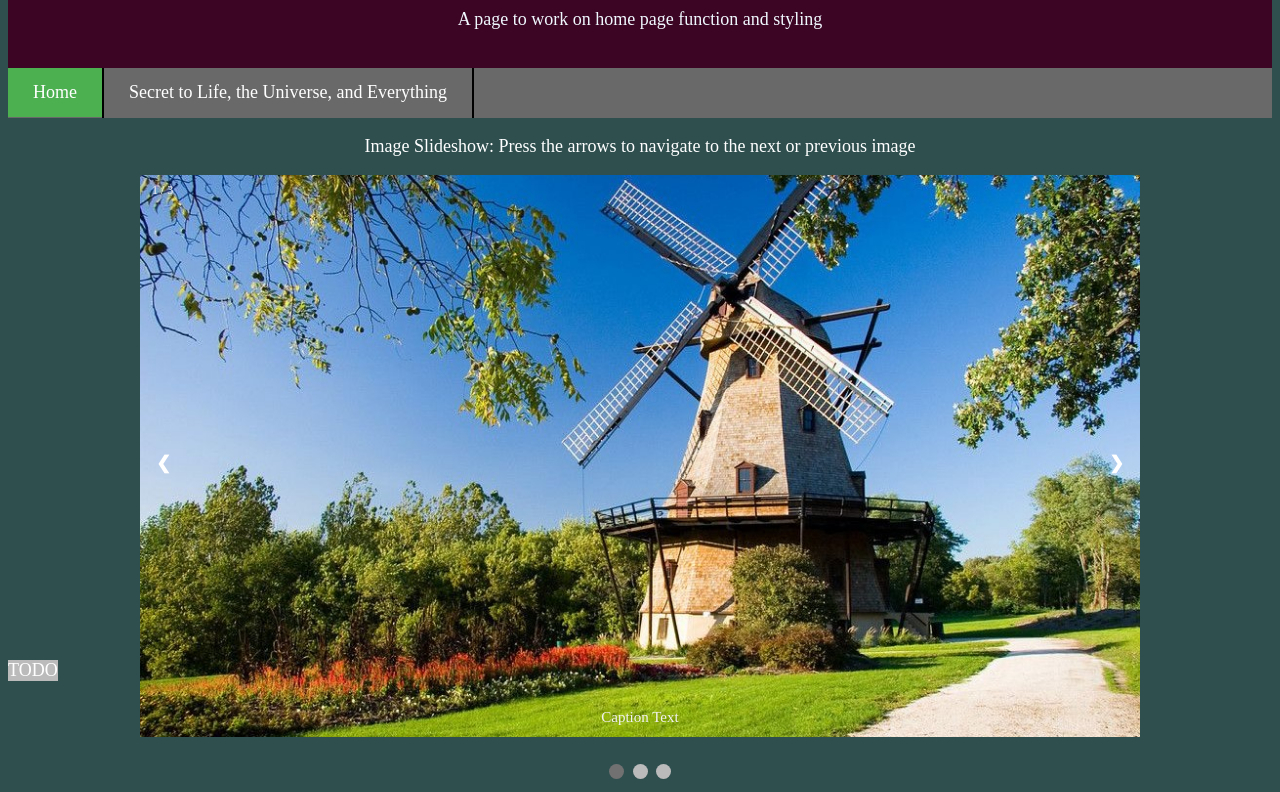
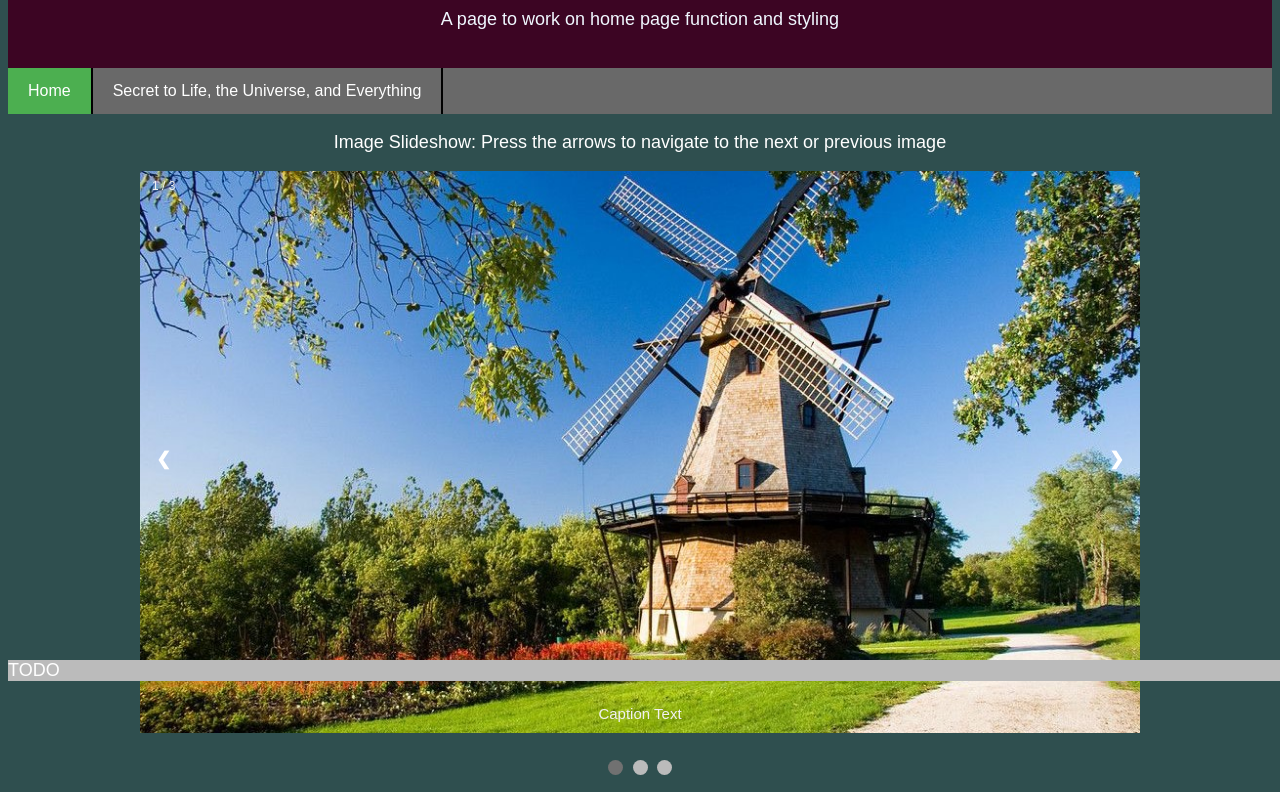
Before and after one commit to mghoskins/webWork, a plain HTML site: page practice2/homepage.html in a window 1280 px wide. Shown: the part 109-901 px from the top of the page. Drawn offline with Linux system fonts and the light colour scheme.

Commit message:
stylizing more

```diff
--- a/practice2/css/main.css
+++ b/practice2/css/main.css
@@ -3,6 +3,7 @@ html {
     color: white;
     font-size: large;
     line-height: normal;
+    font-family: Arial, Helvetica, sans-serif;
 }
 
 /* Primary header for Home Page */
@@ -58,6 +59,7 @@ div.bottomFixed {
     position: fixed;
     bottom: 10px;
     background: #bbbbbb;
+    width: 100%;
 }
 
 /* ==========================================================================
@@ -68,6 +70,7 @@ div.bottomFixed {
 .navbar {
     overflow: hidden;
     background-color: dimgray;
+    font-size: medium;
 }
 
 /* Options stylization */
@@ -76,7 +79,7 @@ div.bottomFixed {
     display: block;
     color: white;
     text-align: center;
-    padding: 14px 25px;
+    padding: 14px 20px;
     text-decoration: none;
 }
 
@@ -86,7 +89,7 @@ div.bottomFixed {
     display: block;
     color: black;
     text-align: center;
-    padding: 25px 1px;
+    padding: 23px 1px;
     background: black;
 }
 
@@ -98,7 +101,8 @@ div.bottomFixed {
 
 /* On hover, add a black background color with a little bit see-through */
 .navbar a:hover {
-    background-color: rgba(0,0,0,0.8);
+    /*background-color: rgba(0,0,0,0.8);*/
+    background-color: #A9B3E7;
 }
 
 /* ==========================================================================
--- a/practice2/homepage.html
+++ b/practice2/homepage.html
@@ -3,6 +3,8 @@
 <head>
     <meta charset="UTF-8">
     <title>PracticeHomePage</title>
+    <meta charset="UTF-8">
+    <meta name="viewport" content="width=device-width, initial-scale=1">
     <link rel="stylesheet" href="css/main.css">
 </head>
 <body style="background-color: darkslategray">
```
